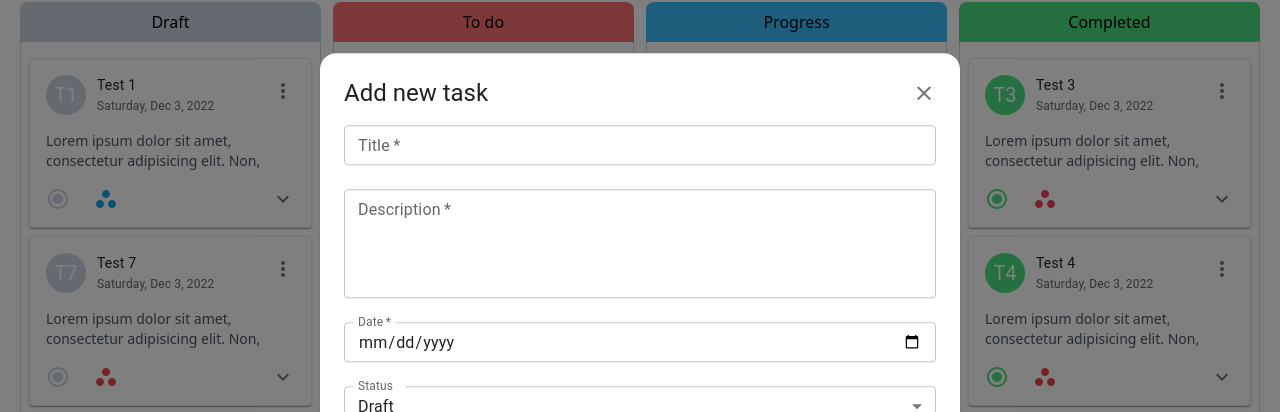
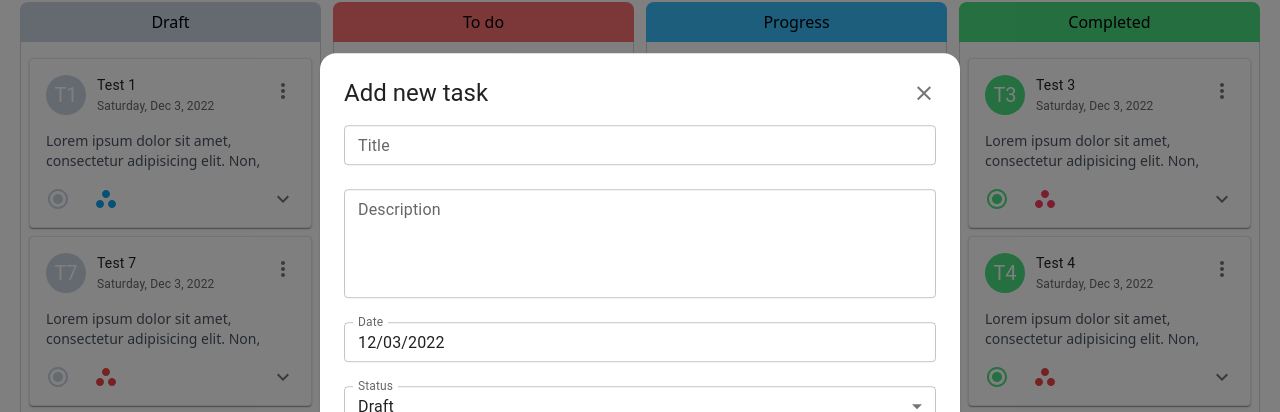
Before and after one commit to arturoluona/tasks-calendar, a React (Vite) app: page / in a window 1280 px wide. Both pictures are taken after a click on the button 1252 px from the left and 28 px from the top of the page. Shown: the part 74-486 px from the top of the page. Built offline with nearby package versions, Linux system fonts and the light colour scheme.

Commit message:
calendar

```diff
--- a/package.json
+++ b/package.json
@@ -17,12 +17,15 @@
     "@emotion/styled": "^11.10.5",
     "@mui/icons-material": "^5.10.16",
     "@mui/material": "^5.10.16",
+    "@mui/x-date-pickers": "^5.0.9",
     "@types/node": "^16.18.3",
+    "dayjs": "^1.11.6",
     "formik": "^2.2.9",
     "react": "^18.2.0",
     "react-device-detect": "^2.2.2",
     "react-dom": "^18.2.0",
-    "react-router-dom": "^6.4.4"
+    "react-router-dom": "^6.4.4",
+    "yup": "^0.32.11"
   },
   "devDependencies": {
     "@types/react": "^18.0.24",
--- a/src/components/AddTaskBtnModal/AddTaskBtnModal.tsx
+++ b/src/components/AddTaskBtnModal/AddTaskBtnModal.tsx
@@ -18,6 +18,7 @@ import {
   AddCircleOutlineOutlined as AddCircleOutlineOutlinedIcon,
   CloseOutlined as CloseOutlinedIcon,
 } from '@mui/icons-material';
+import * as yup from 'yup';
 import { FormikHelpers, useFormik } from 'formik';
 import { PriorityEnum, StatusEnum, Task } from '@/models';
 import { getNameByEnum } from '@/utils';
@@ -26,6 +27,14 @@ import {
   StyleCard,
   StyleFields,
 } from '@/components/AddTaskBtnModal/AddTaskBtnModal.style';
+import { LocalizationProvider, MobileDatePicker } from '@mui/x-date-pickers';
+import { AdapterDayjs } from '@mui/x-date-pickers/AdapterDayjs';
+import dayjs from 'dayjs';
+
+const validationSchema = yup.object({
+  name: yup.string().required('Title is required'),
+  description: yup.string().required('Description is required'),
+});
 
 const AddTaskBtnModal: React.FC = (): React.ReactElement => {
   const [isModalAddCard, setModalAddCard] = React.useState(false);
@@ -37,10 +46,11 @@ const AddTaskBtnModal: React.FC = (): React.ReactElement => {
     initialValues: {
       name: '',
       description: '',
-      date: new Date().toISOString(),
+      date: dayjs(new Date()),
       status: StatusEnum.Draft,
       priority: PriorityEnum.Low,
     } as Task,
+    validationSchema,
     onSubmit: saveTask,
   });
 
@@ -84,20 +94,20 @@ const AddTaskBtnModal: React.FC = (): React.ReactElement => {
                   sx={StyleFields}
                   fullWidth
                   autoComplete="off"
-                  required
                   id="name"
                   label="Title"
                   size="small"
                   placeholder="Take the dog out"
                   value={formik.values.name}
                   onChange={formik.handleChange}
+                  error={formik.touched.name && Boolean(formik.errors.name)}
+                  helperText={formik.touched.name && formik.errors.name}
                 />
                 <TextField
                   sx={StyleFields}
                   fullWidth
                   autoComplete="off"
                   multiline
-                  required
                   rows={4}
                   id="description"
                   label="Description"
@@ -105,24 +115,37 @@ const AddTaskBtnModal: React.FC = (): React.ReactElement => {
                   placeholder="Description"
                   value={formik.values.description}
                   onChange={formik.handleChange}
+                  error={
+                    formik.touched.description &&
+                    Boolean(formik.errors.description)
+                  }
+                  helperText={
+                    formik.touched.description && formik.errors.description
+                  }
                 />
-                <TextField
-                  sx={StyleFields}
-                  fullWidth
-                  required
-                  type="date"
-                  id="date"
-                  label="Date"
-                  size="small"
-                  value={formik.values.date}
-                  onChange={formik.handleChange}
-                />
+                <LocalizationProvider dateAdapter={AdapterDayjs}>
+                  <MobileDatePicker
+                    label="Date"
+                    inputFormat="MM/DD/YYYY"
+                    value={formik.values.date}
+                    onChange={(date) =>
+                      formik.setFieldValue('date', date?.toLocaleString())
+                    }
+                    renderInput={(params) => (
+                      <TextField
+                        sx={StyleFields}
+                        fullWidth
+                        size="small"
+                        {...params}
+                      />
+                    )}
+                  />
+                </LocalizationProvider>
                 <FormControl fullWidth>
                   <InputLabel id="status-label">Status</InputLabel>
                   <Select
                     sx={StyleFields}
                     fullWidth
-                    required
                     name="status"
                     labelId="status-label"
                     id="status"
--- a/src/components/index.ts
+++ b/src/components/index.ts
@@ -1,8 +1,8 @@
 import NavBar from '@/components/NavBar/NavBar';
-import ListTask from '@/components/ListTask/ListTask';
-import TaskCard from '@/components/TaskCard/TaskCard';
+import ListTask from '@/components/Dashboard/ListTask/ListTask';
+import TaskCard from '@/components/Dashboard/TaskCard/TaskCard';
 import AddTaskBtnModal from '@/components/AddTaskBtnModal/AddTaskBtnModal';
-import ContentListTask from '@/components/ContentListTask/ContentListTask';
+import ContentListTask from '@/components/Dashboard/ContentListTask/ContentListTask';
 import OptionsTask from '@/components/OptionsTask/OptionsTask';
 import OptionsStatus from '@/components/OptionsStatus/OptionsStatus';
 
--- a/src/models/task.ts
+++ b/src/models/task.ts
@@ -1,4 +1,5 @@
 import { PriorityEnum, StatusEnum } from '@/models';
+import { Dayjs } from 'dayjs';
 
 /** Task interface. */
 export interface Task {
@@ -9,7 +10,7 @@ export interface Task {
   /** Description of task. */
   description: string;
   /** Created date of task. */
-  date: string;
+  date: string | Date | Dayjs;
   /** Status of task. */
   status: StatusEnum;
   /** Priority of task. */
```
Also changed, not shown: src/components/Dashboard/ContentListTask/ContentListTask.tsx (renamed from src/components/ContentListTask/ContentListTask.tsx), src/components/Dashboard/ListTask/ListTask.tsx (renamed from src/components/ListTask/ListTask.tsx), src/components/Dashboard/TaskCard/TaskCard.tsx (renamed from src/components/TaskCard/TaskCard.tsx), 1 other file (tests, documents, lock files or other folders).
